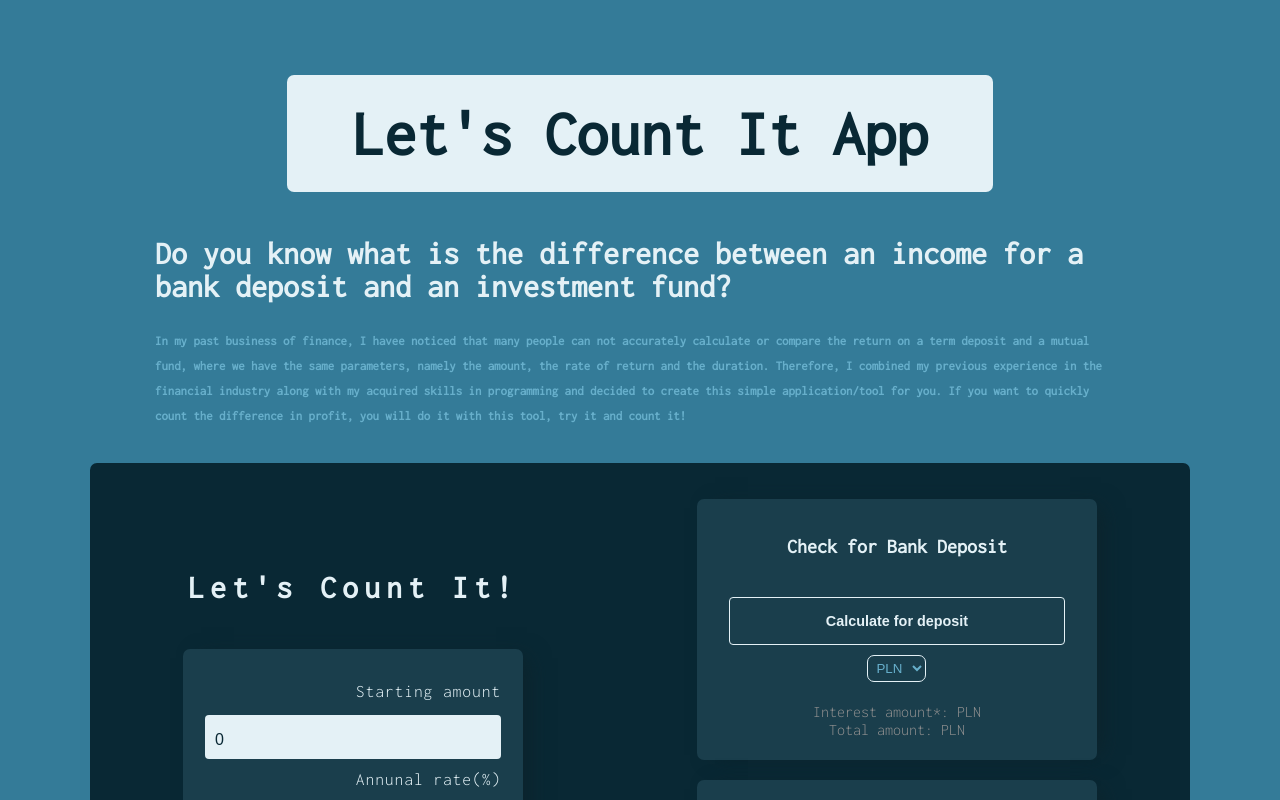
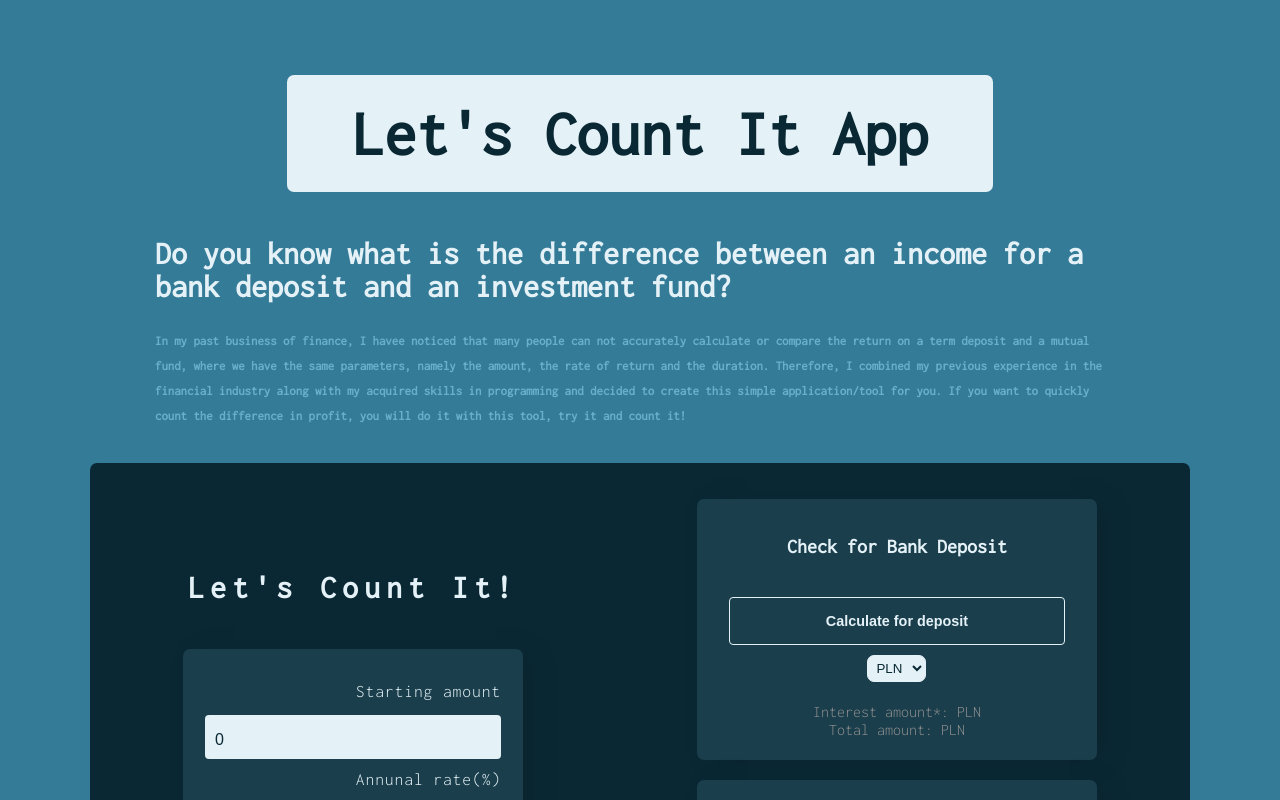
Before and after one commit to JerryWski/Counter_App_React_TS, a React (Vite) app: page / in a window 1280 px wide. Shown: the top 800 px of the page. Built offline with nearby package versions, Linux system fonts and the light colour scheme.

Commit message:
polishing for styling

```diff
--- a/src/components/CurrencySelector.module.css
+++ b/src/components/CurrencySelector.module.css
@@ -1,8 +1,8 @@
 .currency_container {
     margin-bottom: 20px;
-    background: transparent;
+    background: #e4f1f6;
     border: 1px solid #e4f1f6;
     border-radius: 7px;
     padding: 4px;
-    color: #67AFCB;
+    color: #092834;
   }
```
